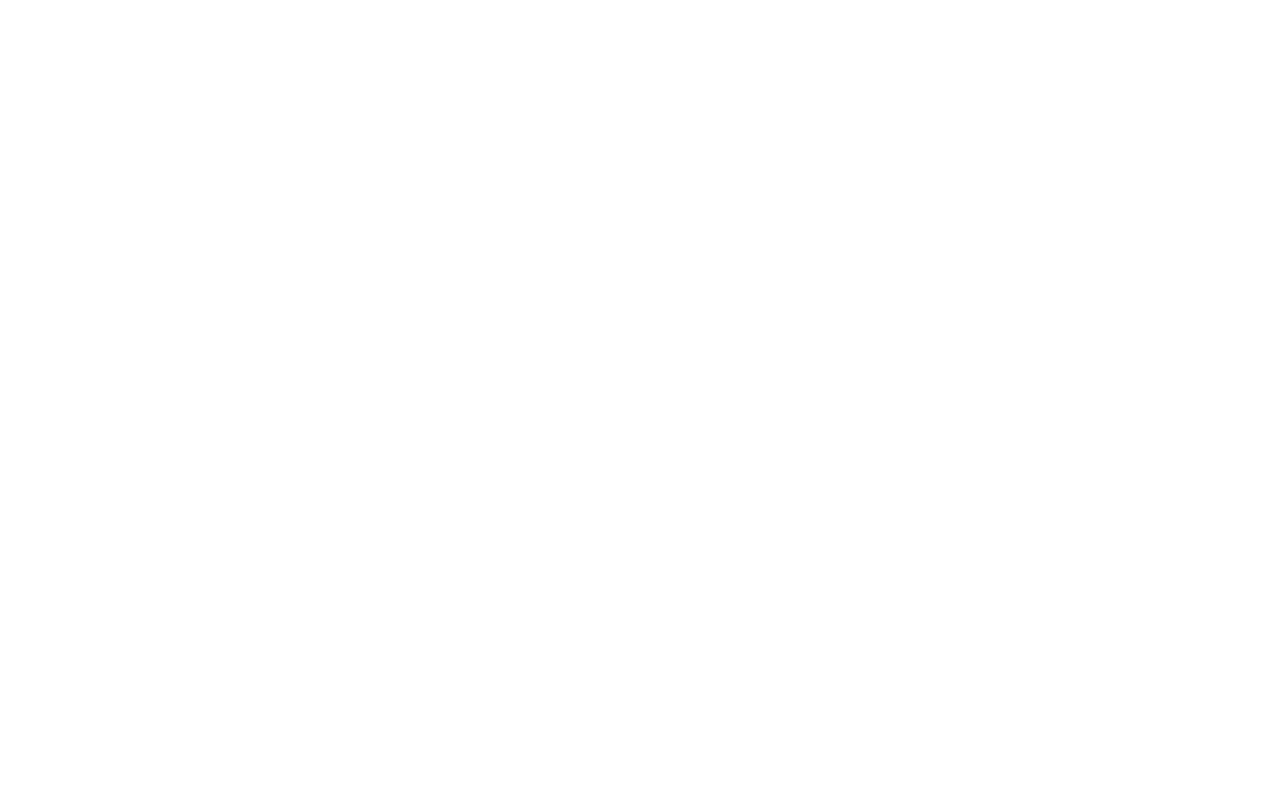
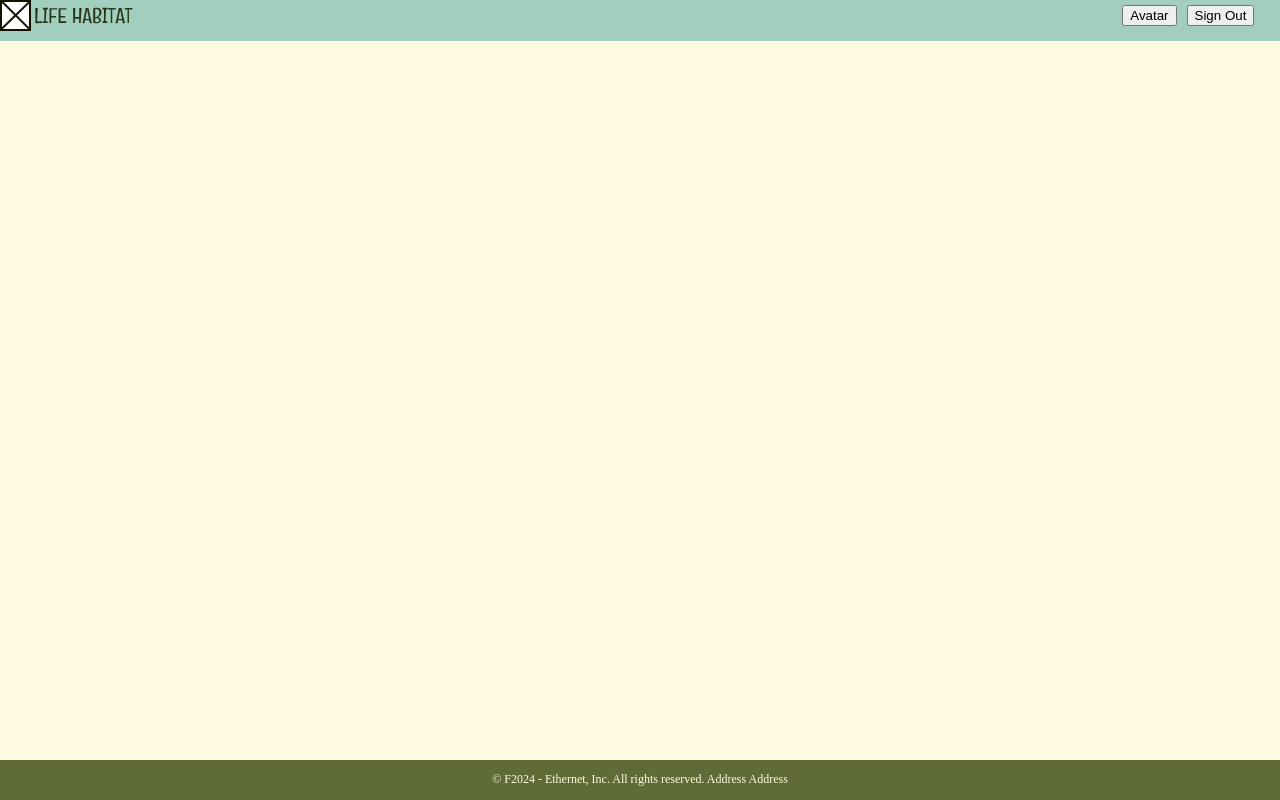
Before and after one commit to IzziCooki/Team-E-Dean-Fork, a React (Create React App) app in the folder code/: page /task in a window 1280 px wide. Before the commit this address had no page. Built offline with nearby package versions, Linux system fonts and the light colour scheme.

Commit message:
Added 3 new pages Registration, Task, Avatar

```diff
--- a/code/src/App.js
+++ b/code/src/App.js
@@ -2,6 +2,9 @@
 import { BrowserRouter as Router, Routes, Route } from 'react-router-dom';
 
 import LoginPage from './Components/Loginpage';
+import AvatarPage from './Components/Avatarpage';
+import RegistrationPage from './Components/RegistrationPage';
+import TaskPage from './Components/TaskPage';
 
 import "./App.css"
 
@@ -11,6 +14,9 @@
             <div>
                 <Routes>
                     <Route exact path="/" element={<LoginPage />} />
+                    <Route path="/avatar" element={<AvatarPage />} />
+                    <Route path="/task" element={<TaskPage />} />
+                    <Route path="/register" element={<RegistrationPage />} />
                 </Routes>
             </div>
         </Router>
--- /dev/null
+++ b/code/src/Components/Avatarpage.js
@@ -0,0 +1,36 @@
+import React from 'react'
+import logo from "./../logo.svg";
+import logo2 from "./../logo2.svg";
+import { Button, Col } from "react-bootstrap";
+//import { Link } from 'react-router-dom'; // might be useful later
+import { useNavigate } from 'react-router-dom';
+import "./../App.css";
+
+function App() {
+  const navigate = useNavigate();
+  return (
+    <>
+      <div className="App">
+        <header className="App-header2"></header>
+        <header className="App-header">
+          <img src={logo} className="App-logo" alt="logo" />
+          <img src={logo2} className="App-logo2" alt="logo" />
+          <div className="App-buttons">
+            <Button onClick={() => {navigate('/task')}} variant="neutral" size="small">
+              Tasks
+            </Button>
+            <Button onClick={() => {navigate('/')}} variant="neutral" size="small">
+              Sign Out
+            </Button>
+          </div>
+        </header>
+      </div>
+      <div className="App-bottom">
+        <p>© F2024 - Ethernet, Inc. All rights reserved. Address Address</p>
+      </div>
+      <div className="App-background">{}</div>
+    </>
+  );
+}
+
+export default App;
--- a/code/src/Components/Loginpage.js
+++ b/code/src/Components/Loginpage.js
@@ -2,9 +2,12 @@
 import logo from "./../logo.svg";
 import logo2 from "./../logo2.svg";
 import { Button, Col } from "react-bootstrap";
+//import { Link } from 'react-router-dom'; //might be useful later
+import { useNavigate } from 'react-router-dom';
 import "./../App.css";
 
 function App() {
+  const navigate = useNavigate();
   return (
     <>
       <div className="App">
@@ -13,10 +16,7 @@
           <img src={logo} className="App-logo" alt="logo" />
           <img src={logo2} className="App-logo2" alt="logo" />
           <div className="App-buttons">
-            <Button onClick={() => {}} variant="neutral" size="small">
-              Sign in
-            </Button>
-            <Button onClick={() => {}} variant="primary" size="small">
+            <Button onClick={() => {navigate('/register')}} variant="primary" size="small">
               Register
             </Button>
           </div>
@@ -55,7 +55,7 @@
               Password: <input name="My Input" />
             </label>
             <p> </p>
-            <Button onPress={() => {}} variant="primary">
+            <Button onClick={() => {navigate('/avatar')}} variant="primary">
               Sign In
             </Button>
           </div>
--- /dev/null
+++ b/code/src/Components/RegistrationPage.js
@@ -0,0 +1,33 @@
+import React from 'react'
+import logo from "./../logo.svg";
+import logo2 from "./../logo2.svg";
+import { Button, Col } from "react-bootstrap";
+//import { Link } from 'react-router-dom'; // might be useful later
+import { useNavigate } from 'react-router-dom';
+import "./../App.css";
+
+function App() {
+  const navigate = useNavigate();
+  return (
+    <>
+      <div className="App">
+        <header className="App-header2"></header>
+        <header className="App-header">
+          <img src={logo} className="App-logo" alt="logo" />
+          <img src={logo2} className="App-logo2" alt="logo" />
+          <div className="App-buttons">
+            <Button onClick={() => {navigate('/')}} variant="neutral" size="small">
+              Back
+            </Button>
+          </div>
+        </header>
+      </div>
+      <div className="App-bottom">
+        <p>© F2024 - Ethernet, Inc. All rights reserved. Address Address</p>
+      </div>
+      <div className="App-background">{}</div>
+    </>
+  );
+}
+
+export default App;
--- /dev/null
+++ b/code/src/Components/TaskPage.js
@@ -0,0 +1,36 @@
+import React from 'react'
+import logo from "./../logo.svg";
+import logo2 from "./../logo2.svg";
+import { Button, Col } from "react-bootstrap";
+//import { Link } from 'react-router-dom'; // might be useful later
+import { useNavigate } from 'react-router-dom';
+import "./../App.css";
+
+function App() {
+  const navigate = useNavigate();
+  return (
+    <>
+      <div className="App">
+        <header className="App-header2"></header>
+        <header className="App-header">
+          <img src={logo} className="App-logo" alt="logo" />
+          <img src={logo2} className="App-logo2" alt="logo" />
+          <div className="App-buttons">
+            <Button onClick={() => {navigate('/avatar')}} variant="neutral" size="small">
+              Avatar
+            </Button>
+            <Button onClick={() => {navigate('/')}} variant="neutral" size="small">
+              Sign Out
+            </Button>
+          </div>
+        </header>
+      </div>
+      <div className="App-bottom">
+        <p>© F2024 - Ethernet, Inc. All rights reserved. Address Address</p>
+      </div>
+      <div className="App-background">{}</div>
+    </>
+  );
+}
+
+export default App;
```
Also changed, not shown: 1 other file (tests, documents, lock files or other folders).
